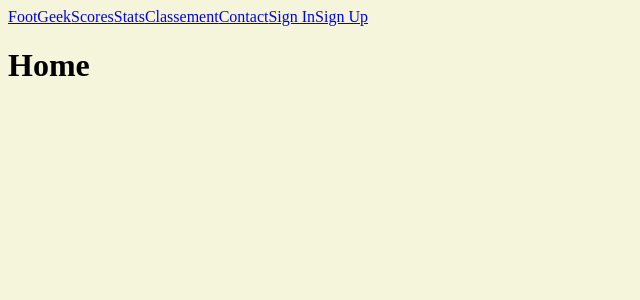
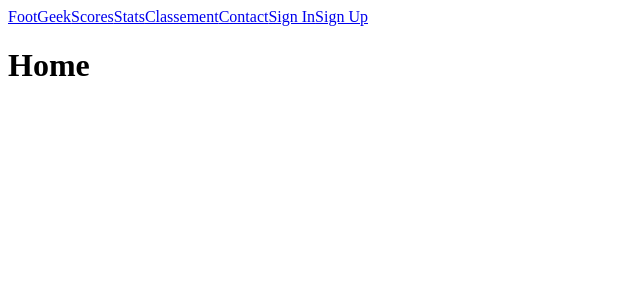
Before and after one commit to dawudesign2/footGeek, a React (Create React App) app: page / in a window 1280 px wide. Shown: the top 300 px of the page, without its empty margins (0-640 px from the left). Built offline with nearby package versions, Linux system fonts and the light colour scheme.

Commit message:
sass dependance

```diff
--- a/package.json
+++ b/package.json
@@ -13,9 +13,10 @@
     "react-router-dom": "^6.3.0",
     "react-scripts": "5.0.1",
     "redux": "^4.2.0",
+    "sass": "^1.52.3",
     "web-vitals": "^2.1.4"
   },
-    "scripts": {
+  "scripts": {
     "sass": "sass src/sass/app.scss src/index.css --watch",
     "start": "react-scripts start",
     "build": "react-scripts build",
--- a/src/index.css
+++ b/src/index.css
@@ -1,5 +1,3 @@
-body {
-  background-color: beige;
-}
+
 
 /*# sourceMappingURL=index.css.map */
```
Also changed, not shown: 2 other files (tests, documents, lock files or other folders).
